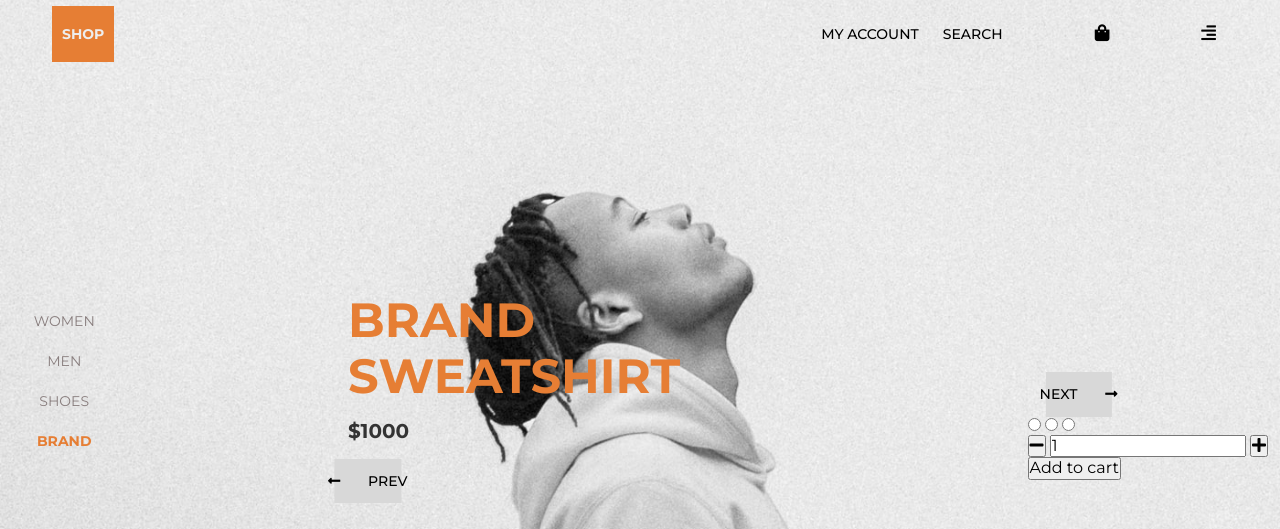
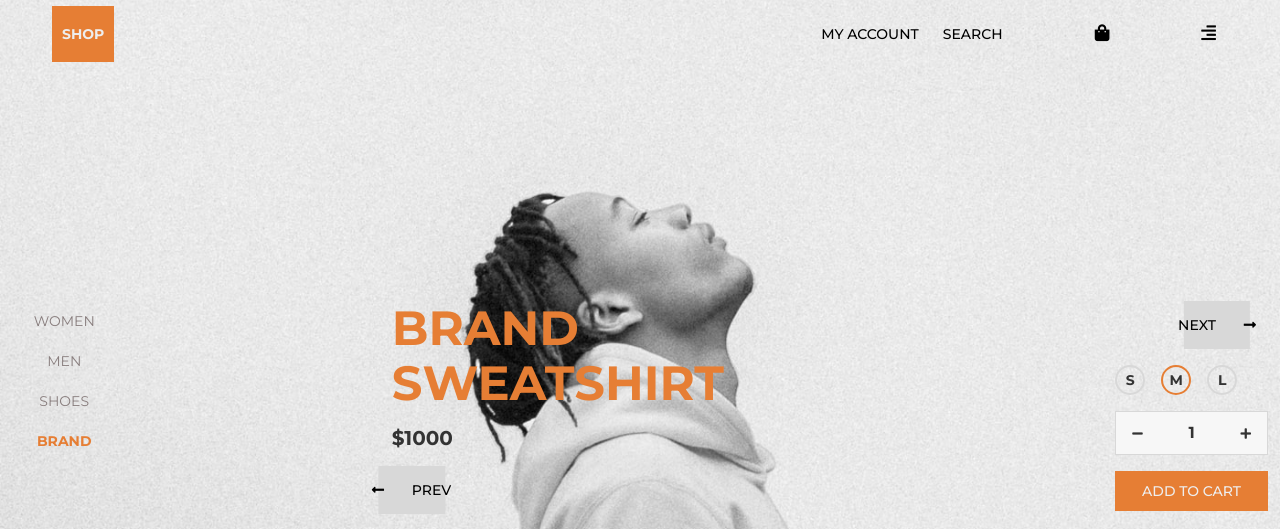
Before and after one commit to lucasnr/shop-site-challenge, a plain HTML site: page index.html in a window 1280 px wide. Shown: the top 529 px of the page. Drawn offline with Linux system fonts and the light colour scheme.

Commit message:
Create cart form styles

```diff
--- /dev/null
+++ b/assets/css/block/cart.css
@@ -0,0 +1,74 @@
+.cart {
+	display: flex;
+	flex-direction: column;
+}
+
+.cart .nav-button {
+	margin-left: auto;
+}
+
+.cart form,
+.cart form > * + * {
+	margin-top: 1rem;
+}
+
+.cart .cart__size-inputs {
+	display: flex;
+}
+
+.cart .cart__size-inputs input {
+	display: none;
+}
+
+.cart .cart__size-inputs label {
+	align-items: center;
+	border: 0.125rem solid #d8d8d8;
+	border-radius: 50%;
+	color: #333;
+	cursor: pointer;
+	display: flex;
+	font-size: 0.875rem;
+	font-weight: 700;
+	height: 1.875rem;
+	justify-content: center;
+	transition: border-color 0.2s ease;
+	width: 1.875rem;
+}
+
+.cart .cart__size-inputs label:not(:last-of-type) {
+	margin-right: 1rem;
+}
+
+.cart .cart__size-inputs label:hover,
+.cart .cart__size-inputs input:checked + label {
+	border-color: #e67e34;
+}
+
+.cart .cart__amount {
+	background-color: #f7f7f7;
+	border: 0.0625rem solid #d8d8d8;
+	display: flex;
+	justify-content: space-between;
+	padding: 0.75rem 1rem;
+}
+
+.cart .cart__amount * {
+	background-color: transparent;
+	border: none;
+	color: #333;
+}
+
+.cart .cart__amount i {
+	font-size: 0.75em;
+}
+
+.cart .cart__amount .cart__amount__input {
+	font-weight: 700;
+	text-align: center;
+	width: 9ch;
+}
+
+.cart .button {
+	display: block;
+	width: 100%;
+}
--- a/assets/css/block/product.css
+++ b/assets/css/block/product.css
@@ -1,7 +1,6 @@
 .product {
 	max-width: 35vw;
 	width: 100%;
-	margin-bottom: 3.5rem;
 }
 
 .product .product__title {
@@ -22,6 +21,6 @@
 	margin-top: 1rem;
 }
 
-.product .button {
+.product .nav-button {
 	margin-left: -2rem;
 }
--- a/assets/css/styles.css
+++ b/assets/css/styles.css
@@ -11,7 +11,7 @@ body {
 }
 
 .main {
-	align-items: center;
+	align-items: flex-start;
 	display: flex;
 	justify-content: space-between;
 	margin-bottom: auto;
@@ -29,22 +29,22 @@ body {
 	width: 100%;
 }
 
-.button {
+.nav-button {
 	background-color: transparent;
 	border: none;
 	display: inline-block;
 	font-size: 0.875rem;
 	font-weight: 500;
-	padding: 0.875rem 0px;
+	padding: 1rem 0px;
 	position: relative;
 	text-transform: uppercase;
 }
 
-.button > * {
+.nav-button > * {
 	margin: 0px 0.75rem;
 }
 
-.button::before {
+.nav-button::before {
 	background-color: #d8d8d8;
 	content: "";
 	height: 100%;
@@ -55,3 +55,14 @@ body {
 	width: 65%;
 	z-index: -5;
 }
+
+.button {
+	background-color: #e67e34;
+	border: none;
+	color: #eee;
+	font-size: 0.875rem;
+	font-weight: 500;
+	padding: 0.75rem 1rem;
+	text-align: center;
+	text-transform: uppercase;
+}
--- a/index.html
+++ b/index.html
@@ -11,6 +11,7 @@
 		<link rel="stylesheet" href="./assets/css/block/header.css" />
 		<link rel="stylesheet" href="./assets/css/block/sidebar.css" />
 		<link rel="stylesheet" href="./assets/css/block/product.css" />
+		<link rel="stylesheet" href="./assets/css/block/cart.css" />
 
 		<link
 			href="https://fonts.googleapis.com/css2?family=Montserrat:wght@400;500;700&display=swap"
@@ -83,29 +84,32 @@
 					$1000
 				</h2>
 
-				<a href="#" class="button">
+				<a href="#" class="nav-button">
 					<i class="fas fa-long-arrow-alt-left"></i>
 					<span>Prev</span>
 				</a>
 			</section>
 
 			<section class="cart">
-				<a href="#" class="button">
+				<a href="#" class="nav-button">
 					<span>Next</span>
 					<i class="fas fa-long-arrow-alt-right"></i>
 				</a>
 				<form>
-					<div class="cart__inputs">
+					<div class="cart__size-inputs">
 						<input type="radio" name="size" id="size-s" />
-						<input type="radio" name="size" id="size-m" />
-						<input type="radio" name="size" id="size=l" />
+						<label for="size-s">S</label>
+						<input type="radio" name="size" id="size-m" checked />
+						<label for="size-m">M</label>
+						<input type="radio" name="size" id="size-l" />
+						<label for="size-l">L</label>
 					</div>
 					<div class="cart__amount">
 						<button type="button"><i class="fas fa-minus"></i></button>
 						<input class="cart__amount__input" type="text" readonly value="1" />
 						<button type="button"><i class="fas fa-plus"></i></button>
 					</div>
-					<button type="submit">Add to cart</button>
+					<button type="submit" class="button">Add to cart</button>
 				</form>
 			</section>
 		</main>
```
